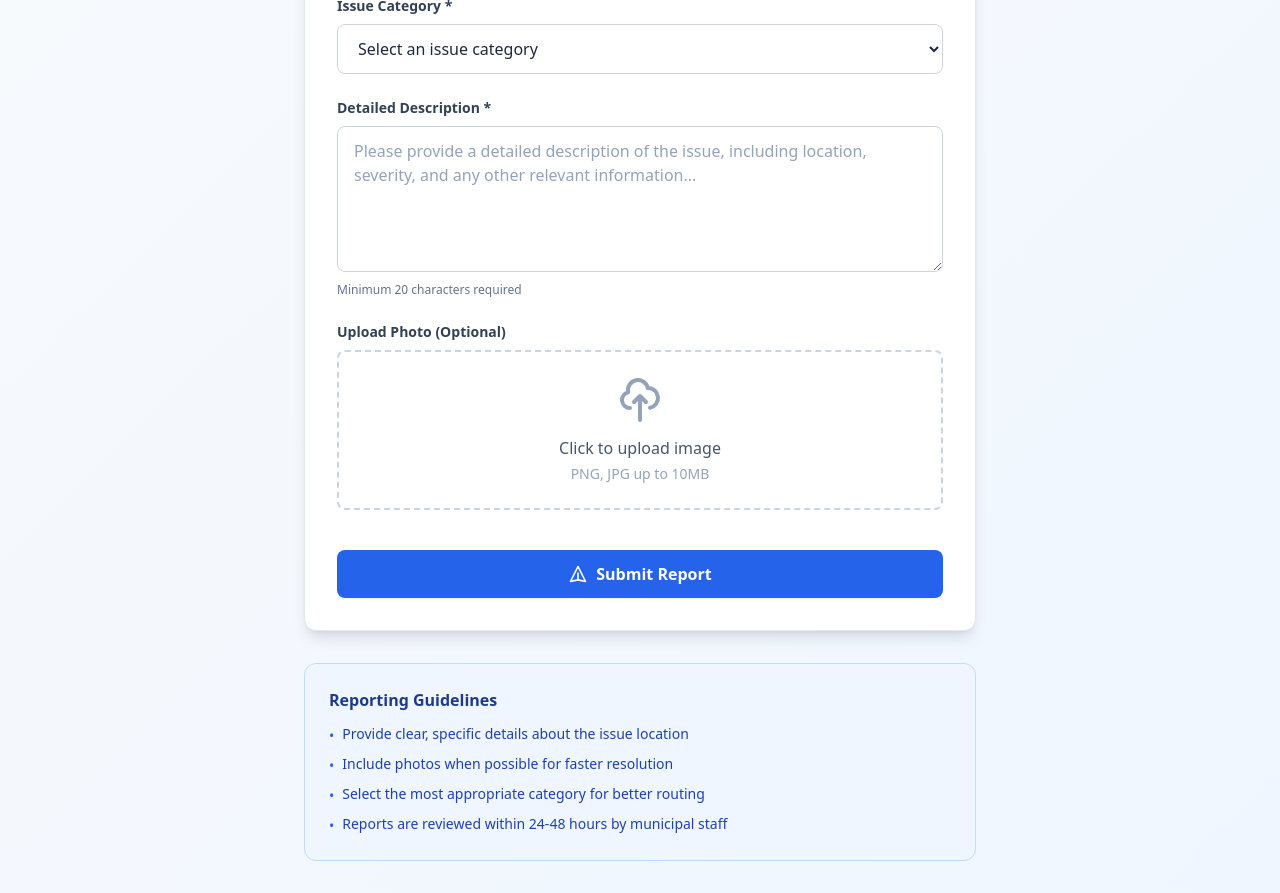
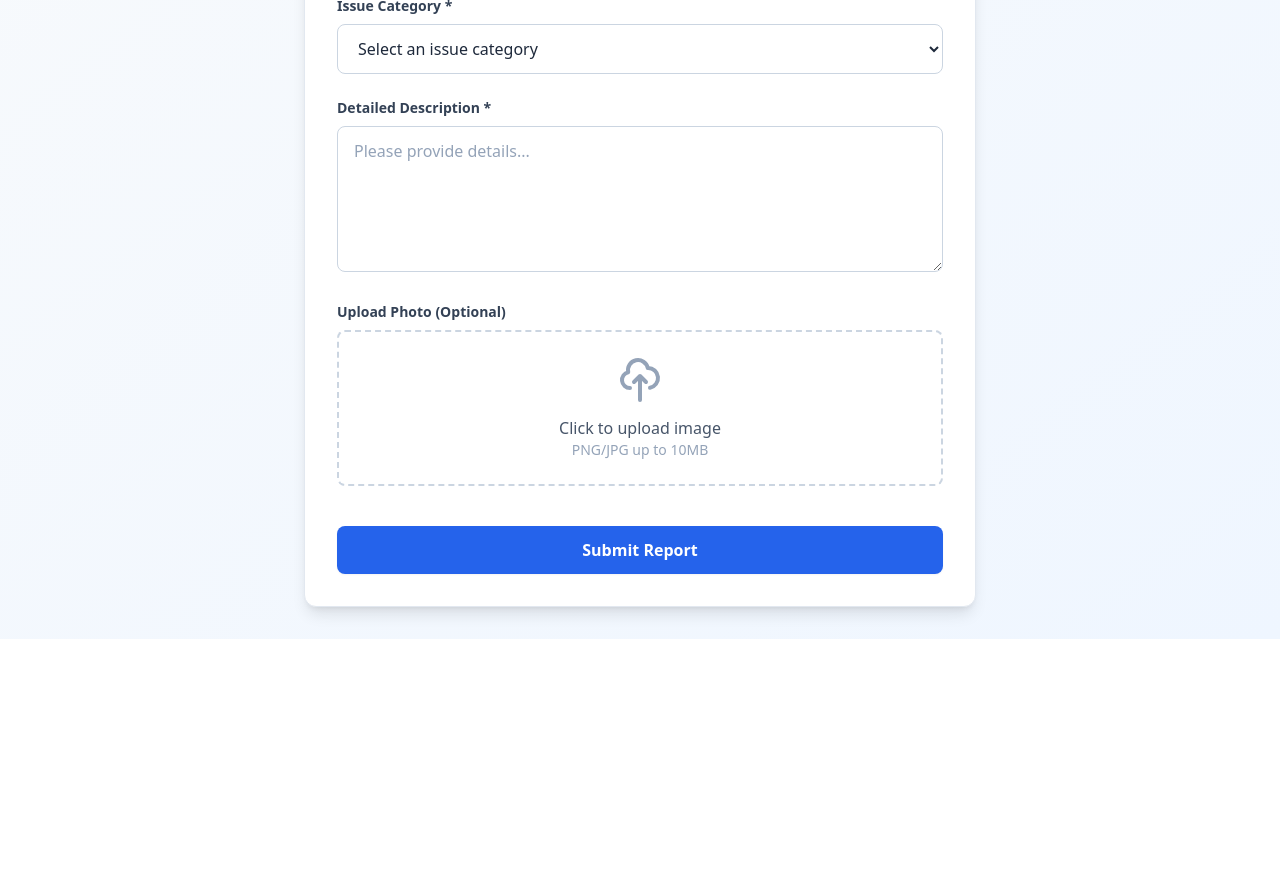
Before and after one commit to netacodes69/CivicPulse, a React (Vite) app: page /report in a window 1280 px wide. Shown: the part 420-1313 px from the top of the page. After the commit the page ends 1059 px from the top, so only its background shows below. Built offline with nearby package versions, Linux system fonts and the light colour scheme.

Commit message:
Update Report.jsx

```diff
--- a/src/pages/Report.jsx
+++ b/src/pages/Report.jsx
@@ -3,7 +3,7 @@ import axios from "axios";
 import { AuthContext } from "../context/AuthContext";
 
 const Report = () => {
-  const { user, token } = useContext(AuthContext); // ✅ use context
+  const { user, token } = useContext(AuthContext); // use context
   const [title, setTitle] = useState("");
   const [description, setDescription] = useState("");
   const [category, setCategory] = useState("");
@@ -20,18 +20,24 @@ const Report = () => {
     if (image) formData.append("image", image);
 
     try {
-      const res = await axios.post("/api/user/report", formData, {
-        headers: {
-          Authorization: `Bearer ${token}`,
-          "Content-Type": "multipart/form-data",
-        },
-      });
+      // 🔥 LOGIC FIX — ONLY CHANGE HERE
+      const res = await axios.post(
+        "https://civicpulse-c85t.onrender.com/api/user/report",   // fixed endpoint
+        formData,
+        {
+          headers: {
+            Authorization: `Bearer ${token}`,
+            "Content-Type": "multipart/form-data",
+          },
+        }
+      );
 
       setMessage("Report submitted successfully!");
       setTitle("");
       setDescription("");
       setCategory("");
       setImage(null);
+
     } catch (err) {
       console.error(err);
       setMessage("Failed to submit report");
@@ -127,15 +133,12 @@ const Report = () => {
               <textarea
                 id="description"
                 rows="5"
-                placeholder="Please provide a detailed description of the issue, including location, severity, and any other relevant information..."
+                placeholder="Please provide details..."
                 className="w-full px-4 py-3 border border-slate-300 rounded-lg focus:ring-2 focus:ring-blue-500 focus:border-blue-500 transition-colors duration-200 text-slate-800 placeholder-slate-400 resize-vertical"
                 value={description}
                 onChange={(e) => setDescription(e.target.value)}
                 required
               />
-              <p className="text-xs text-slate-500 mt-1">
-                Minimum 20 characters required
-              </p>
             </div>
 
             {/* Image Upload */}
@@ -162,27 +165,19 @@ const Report = () => {
                       stroke="currentColor"
                       viewBox="0 0 24 24"
                     >
-                      <path
-                        strokeLinecap="round"
-                        strokeLinejoin="round"
-                        strokeWidth="2"
-                        d="M7 16a4 4 0 01-.88-7.903A5 5 0 1115.9 6L16 6a5 5 0 011 9.9M15 13l-3-3m0 0l-3 3m3-3v12"
-                      />
+                      <path strokeLinecap="round" strokeLinejoin="round" strokeWidth="2"
+                        d="M7 16a4 4 0 01-.88-7.903A5 5 0 1115.9 6L16 6a5 5 0 011 9.9M15 13l-3-3m0 0l-3 3m3-3v12" />
                     </svg>
                     <span className="text-slate-600 font-medium">
                       Click to upload image
                     </span>
-                    <span className="text-slate-400 text-sm mt-1">
-                      PNG, JPG up to 10MB
-                    </span>
+                    <span className="text-slate-400 text-sm">PNG/JPG up to 10MB</span>
                   </div>
                 </label>
               </div>
               {image && (
                 <div className="mt-3 p-3 bg-green-50 border border-green-200 rounded-lg">
-                  <p className="text-green-700 text-sm font-medium">
-                    ✓ File selected: {image.name}
-                  </p>
+                  <p className="text-green-700 text-sm font-medium">✓ File: {image.name}</p>
                 </div>
               )}
             </div>
@@ -191,27 +186,14 @@ const Report = () => {
             <div className="pt-4">
               <button
                 type="submit"
-                className="w-full bg-blue-600 hover:bg-blue-700 active:bg-blue-800 text-white font-semibold py-3 px-6 rounded-lg transition-colors duration-200 focus:outline-none focus:ring-2 focus:ring-blue-500 focus:ring-offset-2 shadow-sm flex items-center justify-center gap-2"
+                className="w-full bg-blue-600 hover:bg-blue-700 active:bg-blue-800 text-white font-semibold py-3 px-6 rounded-lg transition-colors duration-200 shadow-sm flex items-center justify-center gap-2"
               >
-                <svg
-                  className="w-5 h-5"
-                  fill="none"
-                  stroke="currentColor"
-                  viewBox="0 0 24 24"
-                >
-                  <path
-                    strokeLinecap="round"
-                    strokeLinejoin="round"
-                    strokeWidth="2"
-                    d="M12 19l9 2-9-18-9 18 9-2zm0 0v-8"
-                  />
-                </svg>
                 Submit Report
               </button>
             </div>
           </form>
 
-          {/* Message Display */}
+          {/* Message */}
           {message && (
             <div
               className={`mt-6 p-4 rounded-lg border ${
@@ -220,71 +202,9 @@ const Report = () => {
                   : "bg-red-50 border-red-200 text-red-800"
               }`}
             >
-              <div className="flex items-center gap-2">
-                {message.includes("successfully") ? (
-                  <svg
-                    className="w-5 h-5 text-green-600"
-                    fill="none"
-                    stroke="currentColor"
-                    viewBox="0 0 24 24"
-                  >
-                    <path
-                      strokeLinecap="round"
-                      strokeLinejoin="round"
-                      strokeWidth="2"
-                      d="M9 12l2 2 4-4m6 2a9 9 0 11-18 0 9 9 0 0118 0z"
-                    />
-                  </svg>
-                ) : (
-                  <svg
-                    className="w-5 h-5 text-red-600"
-                    fill="none"
-                    stroke="currentColor"
-                    viewBox="0 0 24 24"
-                  >
-                    <path
-                      strokeLinecap="round"
-                      strokeLinejoin="round"
-                      strokeWidth="2"
-                      d="M12 8v4m0 4h.01M21 12a9 9 0 11-18 0 9 9 0 0118 0z"
-                    />
-                  </svg>
-                )}
-                <p className="font-medium">{message}</p>
-              </div>
+              <p className="font-medium">{message}</p>
             </div>
           )}
-        </div>
-
-        {/* Help Section */}
-        <div className="mt-8 bg-blue-50 border border-blue-200 rounded-xl p-6">
-          <h3 className="font-semibold text-blue-900 mb-3">
-            Reporting Guidelines
-          </h3>
-          <ul className="text-sm text-blue-800 space-y-2">
-            <li className="flex items-start gap-2">
-              <span className="text-blue-600 mt-0.5">•</span>
-              <span>
-                Provide clear, specific details about the issue location
-              </span>
-            </li>
-            <li className="flex items-start gap-2">
-              <span className="text-blue-600 mt-0.5">•</span>
-              <span>Include photos when possible for faster resolution</span>
-            </li>
-            <li className="flex items-start gap-2">
-              <span className="text-blue-600 mt-0.5">•</span>
-              <span>
-                Select the most appropriate category for better routing
-              </span>
-            </li>
-            <li className="flex items-start gap-2">
-              <span className="text-blue-600 mt-0.5">•</span>
-              <span>
-                Reports are reviewed within 24-48 hours by municipal staff
-              </span>
-            </li>
-          </ul>
         </div>
       </div>
     </div>
```
